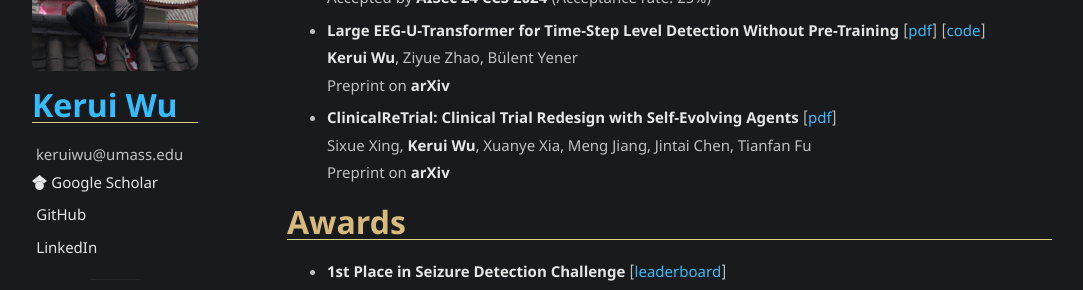
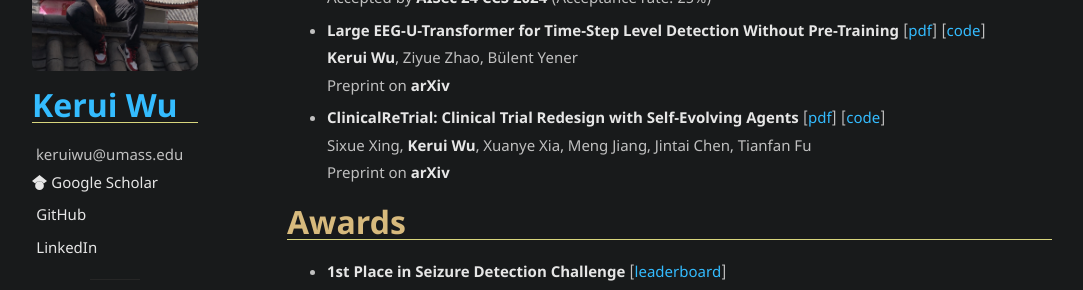
Before and after one commit to keruiwu/keruiwu.github.io, a Jekyll site: the page built from index.md, in a window 1280 px wide and 900 px high, scrolled down 460 px. Shown: the part 153-443 px from the top of the window, without its empty margins (98-1181 px from the left). Built offline with Jekyll 4.4.1, drawn with Linux system fonts in a browser that asks for light colours.

Commit message:
ClinicalRetrial Code

```diff
--- a/index.md
+++ b/index.md
@@ -31,7 +31,7 @@ I like both theory and application research. My recent projects are:
 
     Preprint on **arXiv**
 
-- **ClinicalReTrial: Clinical Trial Redesign with Self-Evolving Agents** [[pdf](https://arxiv.org/abs/2601.00290)]
+- **ClinicalReTrial: Clinical Trial Redesign with Self-Evolving Agents** [[pdf](https://arxiv.org/abs/2601.00290)] [[code](https://github.com/xingsixue123/ClinicalFailureReasonReTrial)]
 
     Sixue Xing, **Kerui Wu**, Xuanye Xia, Meng Jiang, Jintai Chen, Tianfan Fu
 
```
